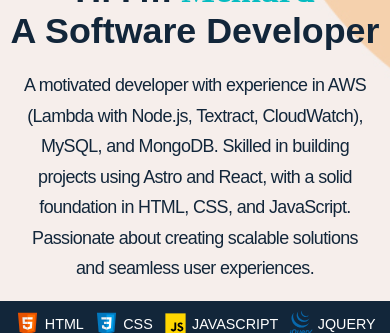
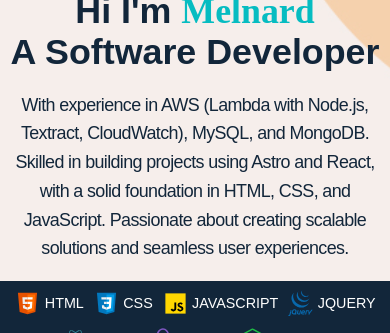
Before and after one commit to mdejesus23/my-website, a React (Vite) app: page / in a window 390 px wide. Shown: the part 327-660 px from the top of the page. Built offline with nearby package versions, Linux system fonts and the light colour scheme; a web font is replaced by a local one.

Commit message:
adjust professional background

```diff
--- a/src/components/Hero.jsx
+++ b/src/components/Hero.jsx
@@ -41,11 +41,11 @@ function Hero() {
             <br />A Software Developer
           </h1>
           <p className={styles.professionalBackground}>
-            A motivated developer with experience in AWS (Lambda with Node.js,
-            Textract, CloudWatch), MySQL, and MongoDB. Skilled in building
-            projects using Astro and React, with a solid foundation in HTML,
-            CSS, and JavaScript. Passionate about creating scalable solutions
-            and seamless user experiences.
+            With experience in AWS (Lambda with Node.js, Textract, CloudWatch),
+            MySQL, and MongoDB. Skilled in building projects using Astro and
+            React, with a solid foundation in HTML, CSS, and JavaScript.
+            Passionate about creating scalable solutions and seamless user
+            experiences.
           </p>
         </div>
       </div>
--- a/src/components/Hero.module.css
+++ b/src/components/Hero.module.css
@@ -161,7 +161,9 @@
   }
 
   .mobileAbout .professionalBackground {
-    width: 90%;
+    width: 95%;
+    line-height: 1.6;
+    text-align: center;
   }
 }
 
```
Also changed, not shown: 1 other file (tests, documents, lock files or other folders).
